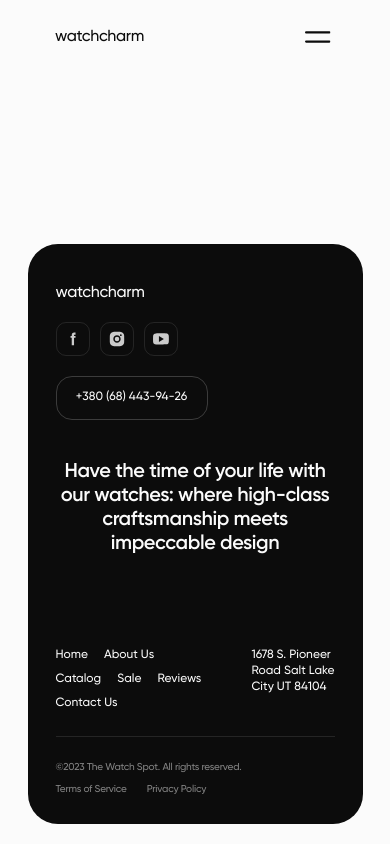
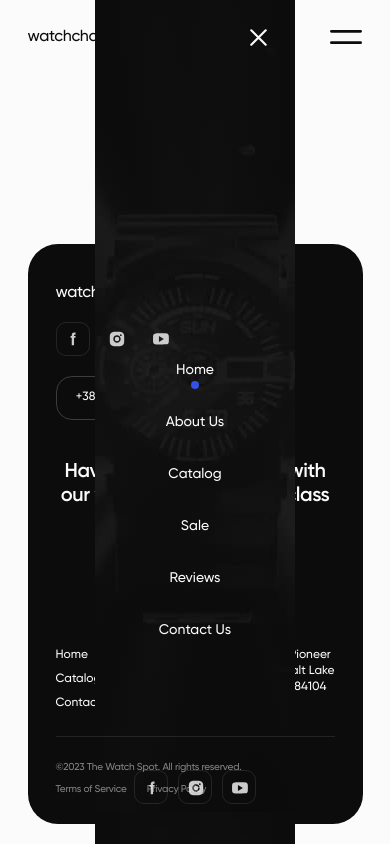
Before and after one commit to yelyzaveta-heorhiieva/lords-of-markup, a website built with Vite: page src/index.html in a window 390 px wide. Built offline with nearby package versions, Linux system fonts and the light colour scheme.

Commit message:
header + mobil menu

```diff
--- a/src/css/header.css
+++ b/src/css/header.css
@@ -1,9 +1,6 @@
 .header {
 }
 .header-container {
-  max-width: 320px;
-  padding: 0 20px;
-  margin: 0 auto;
   border-bottom: ;
   display: flex;
   justify-content: space-between;
@@ -13,10 +10,7 @@
   font-weight: 500;
   font-size: 16px;
   letter-spacing: -0.02em;
-  color: var(--main);
-  display: block;
   padding: 27.5px 0;
-  cursor: pointer;
 }
 .nav-header {
   display: none;
@@ -26,43 +20,113 @@
 }
 .burger-btn {
   display: flex;
-  padding: 0 4.25px;
   width: 34px;
   height: 34px;
   justify-content: center;
   align-items: center;
-  stroke-width: 1px;
-  stroke: rgba(12, 12, 12, 0.1);
-  border: none;
   background-color: transparent;
-  cursor: pointer;
 }
 .burger-icon {
-  display: block;
   stroke-width: 2.5px;
   stroke: var(--main);
 }
 
-.mobile-container {
-  width: 122px;
-  height: 100%;
-}
 .mobile-menu {
   position: fixed;
   top: 0;
-  right: 0;
+  left: 50%;
+  transform: translateX(-50%);
   width: 200px;
   height: 100%;
   background-color: var(--main);
-  background-image: url(../img/header/menu-mob\ 1x.jpg);
+  background-image: url(../img/header/menu-mob-1x.jpg);
   opacity: 0;
   visibility: hidden;
   pointer-events: none;
+  transition: opacity 250ms linear, visibility 250ms linear;
 }
 .mobile-menu.is-open {
   opacity: 1;
   visibility: visible;
   pointer-events: auto;
+}
+.mobile-btn {
+  position: absolute;
+  top: 20px;
+  right: 20px;
+  width: 34px;
+  height: 34px;
+  display: flex;
+  justify-content: center;
+  align-items: center;
+  background: transparent;
+}
+.mobile-btn-icon-close {
+  stroke-width: 2.5px;
+  stroke: var(--background);
+}
+.mobile-container {
+  width: 122px;
+  height: 100%;
+  margin: 0 auto;
+  padding: 240px 0 40px 0;
+  display: flex;
+  flex-direction: column;
+  justify-content: space-between;
+}
+
+@media screen and (-webkit-min-device-pixel-ratio: 2),
+  (min-resolution: 2dppx),
+  (min-resolution: 192dpi) {
+  .mobile-menu {
+    background-image: url(../img/header/menu-mob-2x.jpg);
+  }
+}
+
+.nav-list-mobile {
+  display: flex;
+  flex-direction: column;
+  justify-content: space-between;
+  align-items: center;
+  gap: 24px;
+}
+.nav-link-mobile {
+  display: block;
+  padding-bottom: 10px;
+  font-weight: 500;
+  font-size: 14px;
+  line-height: 129%;
+  text-align: center;
+  color: var(--background);
+}
+.nav-link-mobile.current {
+  position: relative;
+}
+.nav-link-mobile.current::before {
+  content: '';
+  width: 8px;
+  height: 8px;
+  border-radius: 100%;
+  background-color: var(--accent);
+  position: absolute;
+  bottom: 0;
+  left: 15px;
+}
+.social-list-mobile {
+  display: flex;
+  width: 100%;
+  gap: 10px;
+}
+.social-link-mobile {
+  border: 1px solid rgba(251, 251, 251, 0.1);
+  border-radius: 10px;
+  padding: 8px;
+  width: 34px;
+  height: 34px;
+}
+.social-icon-mobile {
+  fill: var(--background);
+  opacity: 0.8;
 }
 
 @media screen and (min-width: 768px) {
@@ -82,6 +146,32 @@
   }
   .burger-icon {
     stroke-width: 3px;
+  }
+  .mobile-menu {
+    width: 330px;
+    background-image: url(../img/header/menu-tab-1x.jpg);
+  }
+  @media screen and (-webkit-min-device-pixel-ratio: 2),
+    (min-resolution: 2dppx),
+    (min-resolution: 192dpi) {
+    .mobile-menu {
+      background-image: url(../img/header/menu-tab-2x.jpg);
+    }
+  }
+  .mobile-btn {
+    position: absolute;
+    top: 26px;
+    right: 32px;
+    width: 40px;
+    height: 40px;
+  }
+  .mobile-container {
+    width: 128px;
+    height: 100%;
+    padding: 310px 0 50px 0;
+  }
+  .nav-list-mobile {
+    gap: 32px;
   }
 }
 
@@ -118,7 +208,6 @@
     line-height: 129%;
     text-align: center;
     color: var(--main);
-    cursor: pointer;
   }
   .nav-link-header.current {
     position: relative;
--- a/src/partials/header.html
+++ b/src/partials/header.html
@@ -1,5 +1,5 @@
-<section class="header">
-  <div class="header-container">
+<header class="header">
+  <div class="container header-container">
     <a class="logo-header" href="../index.html">watchcharm</a>
 
     <nav class="nav-header">
@@ -70,13 +70,14 @@
     </button>
   </div>
 
-  <div class="mobile-menu ">
-    <div class="mobile-container">
-        <button class="mobile-btn" type="button">
-          <svg class="mobile-btn-close" width="17" height="17">
+  <div class="mobile-menu is-open ">
+      <button class="mobile-btn" type="button">
+          <svg class="mobile-btn-icon-close" width="17" height="17">
             <use href="../img/icons.svg#close"></use>
           </svg>
         </button>
+    <div class="mobile-container">
+
          <nav class="nav-mobile"></nav>
           <ul class="nav-list-mobile">
             <li class="nav-item-mobile">
@@ -100,36 +101,36 @@
           </ul>
         </nav>
 
-           <ul class="social-list-header">
-          <li class="social-item-header">
+       <ul class="social-list-mobile">
+          <li class="social-item-mobile">
             <a
               href="https://www.facebook.com/goITclub/"
-              class="social-link-header"
+              class="social-link-mobile"
               target="_blank"
             >
-              <svg class="social-icon" width="20" height="20">
+              <svg class="social-icon-mobile" width="18" height="18">
                 <use href="../img/icons.svg#facebook"></use>
               </svg>
             </a>
           </li>
-          <li class="social-item-header">
+          <li class="social-item-mobile">
             <a
               href="https://www.instagram.com/goitclub/"
-              class="social-link-header"
+              class="social-link-mobile"
               target="_blank"
             >
-              <svg class="social-icon" width="20" height="20">
+              <svg class="social-icon-mobile" width="18" height="18">
                 <use href="../img/icons.svg#instagram"></use>
               </svg>
             </a>
           </li>
-          <li class="social-item-header">
+          <li class="social-item-mobile">
             <a
               href="https://www.youtube.com/c/GoIT/"
-              class="social-link-header"
+              class="social-link-mobile"
               target="_blank"
             >
-              <svg class="social-icon" width="20" height="20">
+              <svg class="social-icon-mobile" width="18" height="18">
                 <use href="../img/icons.svg#youtube"></use>
               </svg>
             </a>
@@ -137,4 +138,4 @@
         </ul>
     </div>
   </div>
-</section>
+</header>
```
Also changed, not shown: src/img/header/menu-mob 1x.jpg (deleted), src/img/header/menu-mob-1x.jpg (added), src/img/header/menu-mob-2x.jpg (added), src/img/header/menu-tab-1x.jpg (added), src/img/header/menu-tab-2x.jpg (added).
